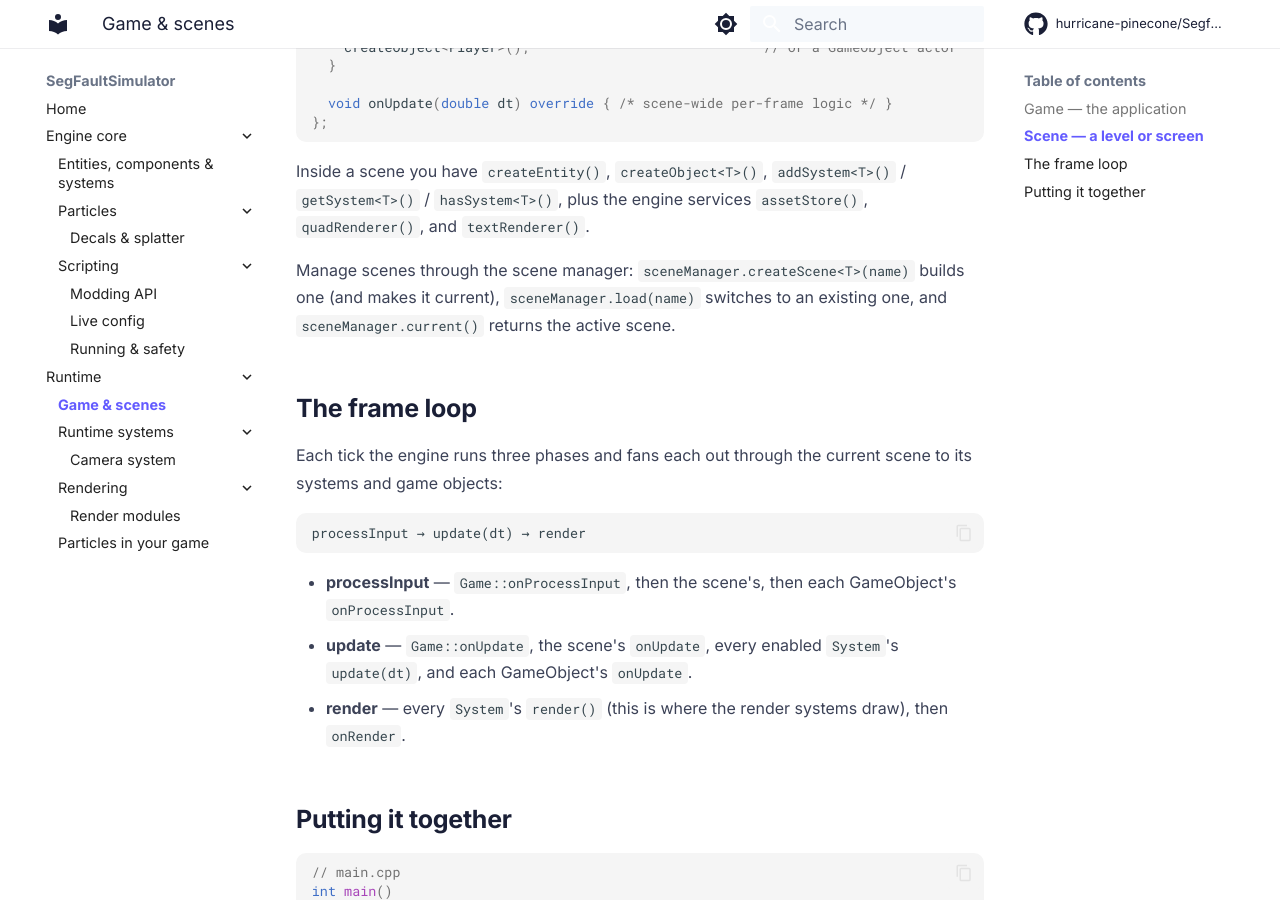
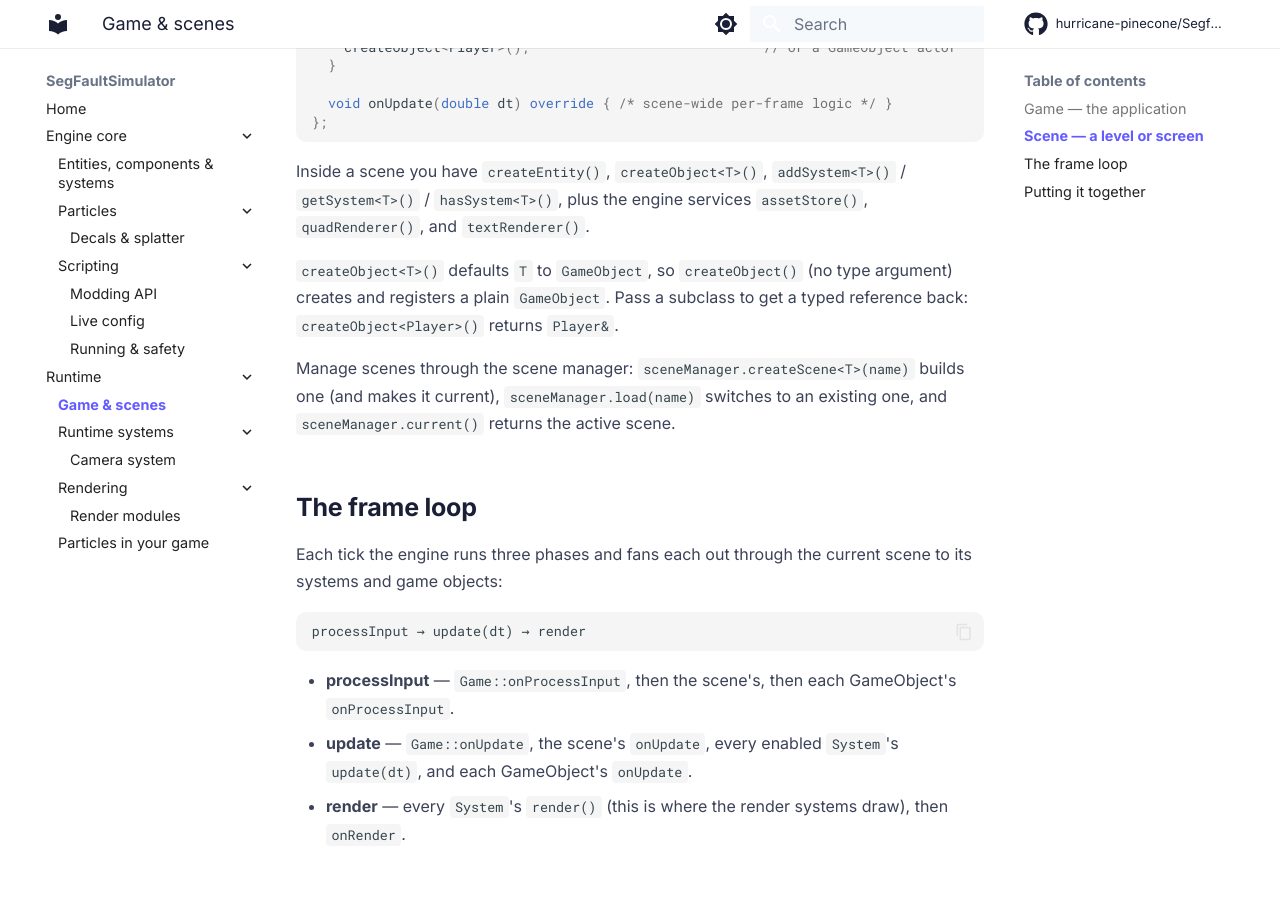
Before and after one commit to hurricane-pinecone/Segfault-Simulator, an MkDocs documentation site: the page built from docs/runtime/game-and-scenes/index.md, in a window 1280 px wide and 900 px high, scrolled down 2797 px. Built offline with MkDocs 1.6.1 and Material for MkDocs 9.7.7, drawn with Linux system fonts in a browser that asks for light colours; comment, search, counter and statistics services are not loaded.

Commit message:
docs: document createObject default template argument in game & scenes page

```diff
--- a/docs/runtime/game-and-scenes/index.md
+++ b/docs/runtime/game-and-scenes/index.md
@@ -85,6 +85,10 @@ Inside a scene you have `createEntity()`, `createObject<T>()`, `addSystem<T>()`
 `getSystem<T>()` / `hasSystem<T>()`, plus the engine services `assetStore()`,
 `quadRenderer()`, and `textRenderer()`.
 
+`createObject<T>()` defaults `T` to `GameObject`, so `createObject()` (no type
+argument) creates and registers a plain `GameObject`. Pass a subclass to get a
+typed reference back: `createObject<Player>()` returns `Player&`.
+
 Manage scenes through the scene manager: `sceneManager.createScene<T>(name)` builds
 one (and makes it current), `sceneManager.load(name)` switches to an existing one,
 and `sceneManager.current()` returns the active scene.
```
